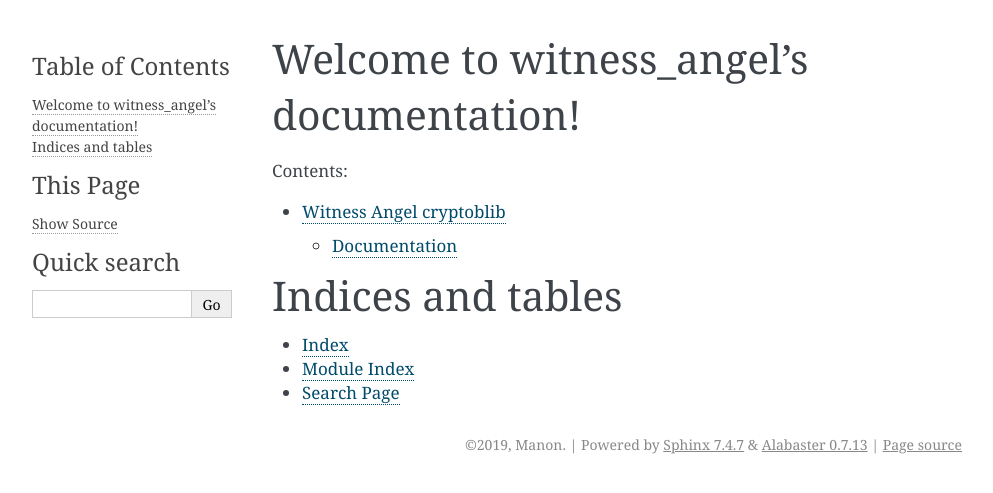
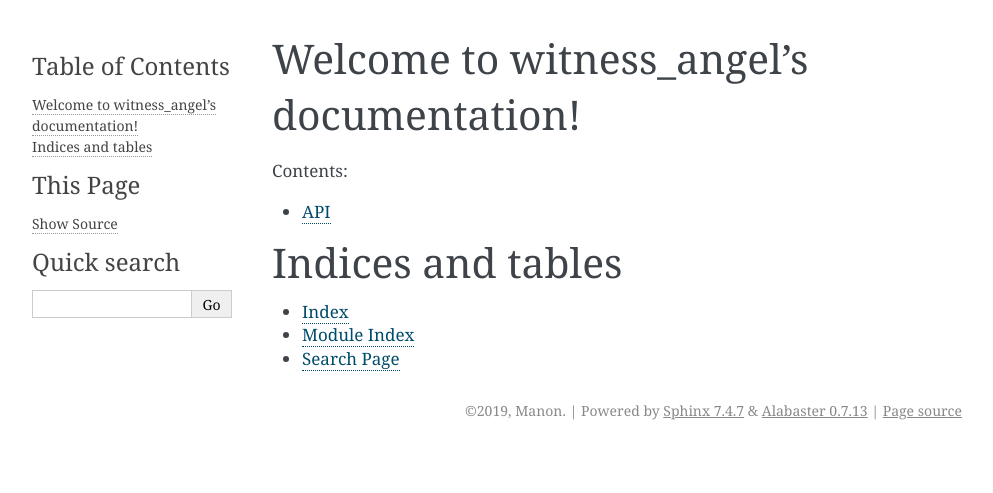
Before and after one commit to WitnessAngel/witness-angel-cryptolib, a Sphinx documentation site: the page built from docs/index.rst, in a window 1280 px wide. Shown: the top 493 px of the page, without its empty margins (148-1141 px from the left). Built offline with Sphinx 7.4.7, drawn with Linux system fonts in a browser that asks for light colours; the version number is read from the project's files by our own code.

Commit message:
Reorganize docs.

```diff
--- a/docs/documentation.rst
+++ b/docs/api.rst
@@ -1,8 +1,6 @@
-========================
-Witness Angel cryptoblib
-========================
 
-Documentation
+
+API
 -------------
 
 	Welcome on the documentation for the module WACryptoLib which permits to generate
--- a/docs/index.rst
+++ b/docs/index.rst
@@ -10,7 +10,7 @@
    :maxdepth: 2
    :caption: Contents:
 
-   documentation
+   api
 
 
 
```
